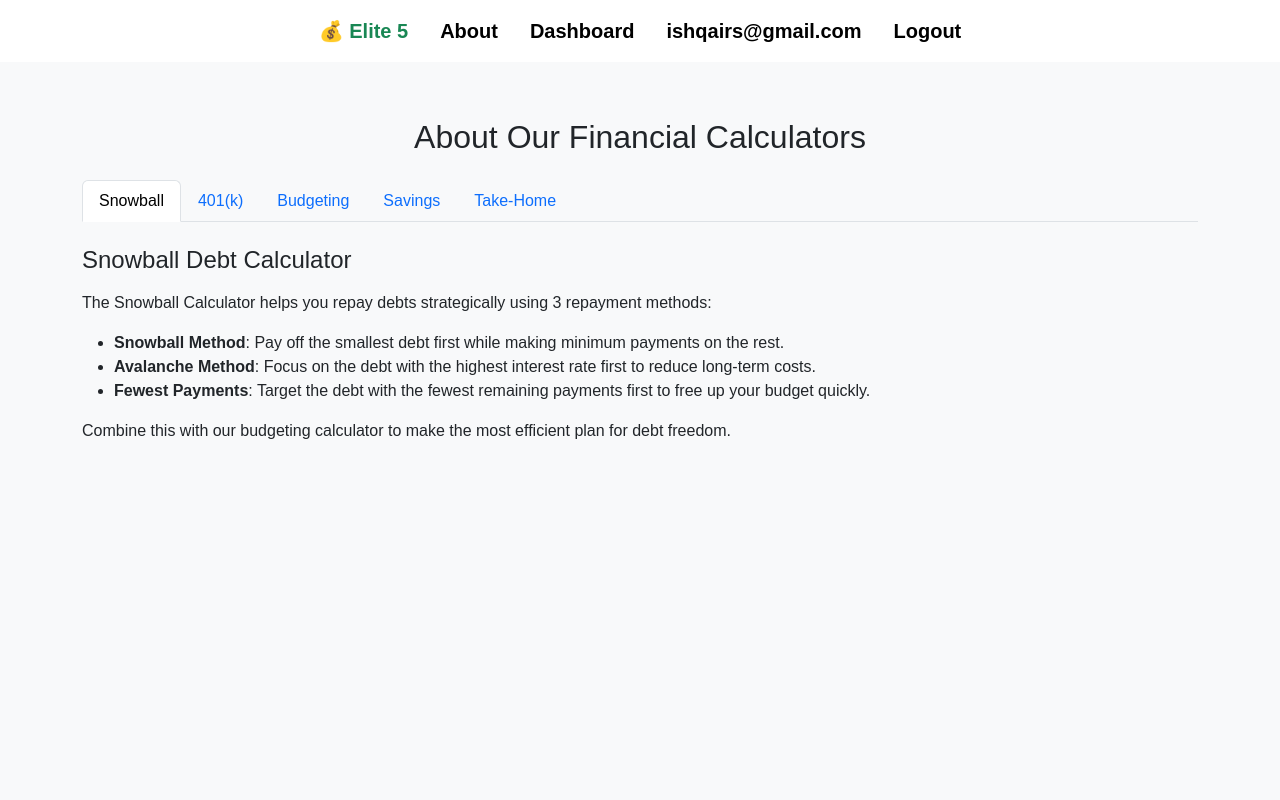
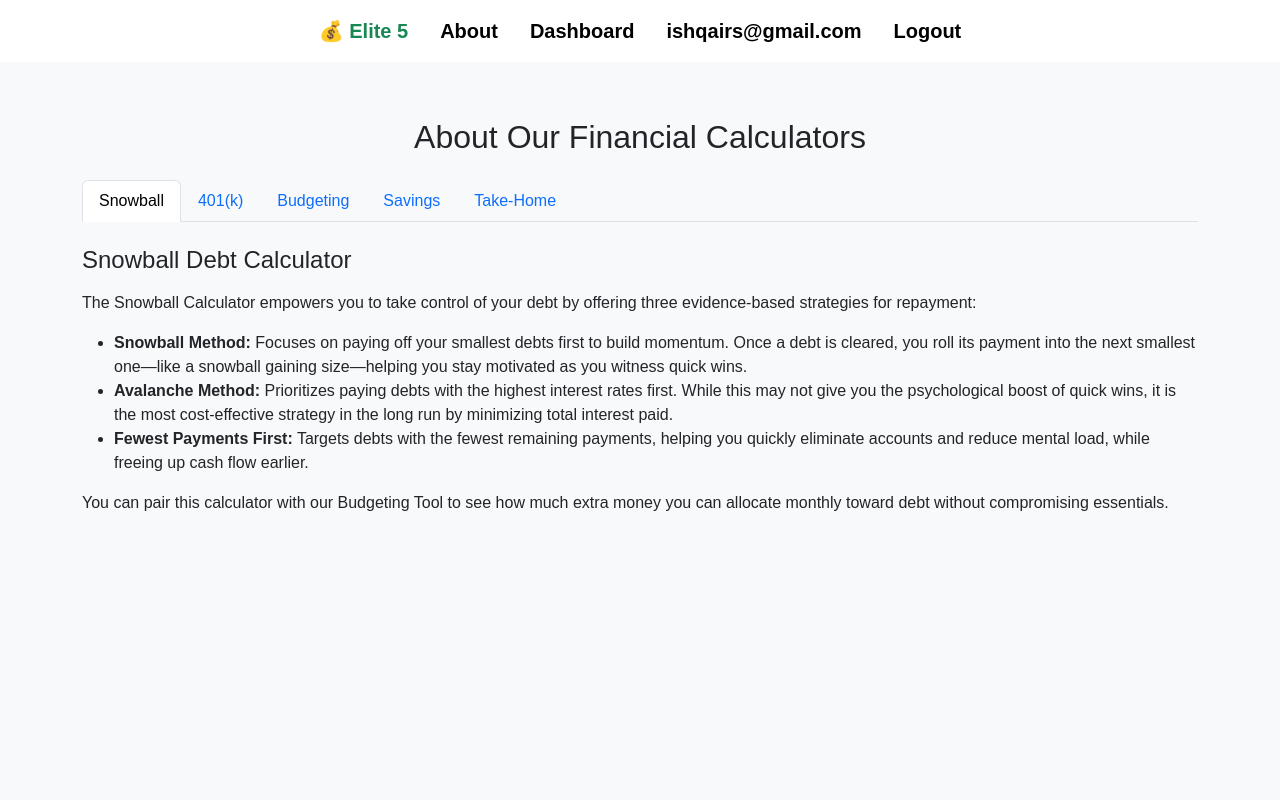
Before and after one commit to DePaul-Spring-2025-CSC-394-903/final-project-poc-team-5, a Django app: page /calculator-info/ in a window 1280 px wide. Run offline with Django 4.2, Linux system fonts and the light colour scheme; a user stored in the database is signed in.

Commit message:
updated about

```diff
--- a/main/templates/main/calculator_info.html
+++ b/main/templates/main/calculator_info.html
@@ -30,60 +30,63 @@
     <!-- Snowball -->
   <div class="tab-pane fade show active" id="snowball" role="tabpanel">
     <h4 class="mb-3">Snowball Debt Calculator</h4>
-      <p>The Snowball Calculator helps you repay debts strategically using 3 repayment methods:</p>
+    <p>The Snowball Calculator empowers you to take control of your debt by offering three evidence-based strategies for repayment:</p>
     <ul>
-        <li><strong>Snowball Method</strong>: Pay off the smallest debt first while making minimum payments on the rest.</li>
-        <li><strong>Avalanche Method</strong>: Focus on the debt with the highest interest rate first to reduce long-term costs.</li>
-        <li><strong>Fewest Payments</strong>: Target the debt with the fewest remaining payments first to free up your budget quickly.</li>
+      <li><strong>Snowball Method:</strong> Focuses on paying off your smallest debts first to build momentum. Once a debt is cleared, you roll its payment into the next smallest one—like a snowball gaining size—helping you stay motivated as you witness quick wins.</li>
+      <li><strong>Avalanche Method:</strong> Prioritizes paying debts with the highest interest rates first. While this may not give you the psychological boost of quick wins, it is the most cost-effective strategy in the long run by minimizing total interest paid.</li>
+      <li><strong>Fewest Payments First:</strong> Targets debts with the fewest remaining payments, helping you quickly eliminate accounts and reduce mental load, while freeing up cash flow earlier.</li>
     </ul>
-      <p>Combine this with our budgeting calculator to make the most efficient plan for debt freedom.</p>
+    <p>You can pair this calculator with our Budgeting Tool to see how much extra money you can allocate monthly toward debt without compromising essentials.</p>
   </div>
 
   <!-- 401k -->
   <div class="tab-pane fade" id="k401" role="tabpanel">
     <h4 class="mb-3">401(k) Retirement Calculator</h4>
-      <p>Our 401(k) Calculator estimates your future retirement savings using:</p>
+    <p>This calculator estimates the size of your retirement nest egg based on real-world financial inputs. It accounts for:</p>
     <ul>
-        <li>Initial deposit and expected salary growth</li>
-        <li>Contribution rate and employer match</li>
-        <li>Annual investment return (compound interest)</li>
+      <li>Initial 401(k) balance or first-time deposit</li>
+      <li>Your annual salary and expected salary growth over time</li>
+      <li>Employee contributions as a percentage of income and employer matching policies</li>
+      <li>Compound annual return rate based on typical investment performance</li>
     </ul>
-      <p>It’s a great way to visualize how consistent saving today can grow into long-term wealth.</p>
+    <p>It also visually charts your progress over the years, showing how your savings can grow exponentially thanks to compounding. Use this to assess whether you're on track to retire comfortably and when you may reach your financial independence goals.</p>
   </div>
 
   <!-- Budgeting -->
   <div class="tab-pane fade" id="budget" role="tabpanel">
     <h4 class="mb-3">Budgeting Tool</h4>
-      <p>This tool helps you allocate your monthly income across essential spending categories like:</p>
+    <p>Our Budgeting Calculator offers a flexible way to allocate your monthly income across essential and discretionary spending categories. Built-in features include:</p>
     <ul>
-        <li>Housing, Food, Utilities, Transportation</li>
-        <li>Healthcare, Savings, Debt, Entertainment</li>
+      <li>Predefined categories: Housing, Food, Utilities, Transportation, Healthcare, Savings, Debt, and Entertainment</li>
+      <li>Customizable allocation sliders and inputs to match your lifestyle or goals</li>
+      <li>Integration with Snowball or 401(k) calculations so your debt payments and savings plans are part of the same financial picture</li>
     </ul>
-      <p>You can start with default percentages, link in your debt or 401(k) data, and adjust your allocations to fit your lifestyle.</p>
+    <p>This tool is ideal for planning expenses, staying under budget, and adjusting your priorities based on real data. Whether you’re living paycheck to paycheck or trying to build wealth, this tool helps you make smarter financial choices.</p>
   </div>
 
   <!-- Savings -->
   <div class="tab-pane fade" id="savings" role="tabpanel">
     <h4 class="mb-3">Savings Calculator</h4>
-      <p>Use this calculator to project how your savings grow based on:</p>
+    <p>This tool helps you project how your savings will grow over time, based on inputs such as:</p>
     <ul>
-        <li>Monthly contributions</li>
-        <li>Expected interest rate</li>
-        <li>Time horizon</li>
+      <li>Initial savings balance</li>
+      <li>Recurring monthly or annual contributions</li>
+      <li>Interest rate assumptions and compounding frequency</li>
+      <li>Optional savings goal, so you can see how long it will take to reach your target</li>
     </ul>
-      <p>It shows the power of compound interest and consistency in saving.</p>
+    <p>The calculator returns both a projected balance and an interactive line graph showing growth month by month, helping you understand the impact of saving early and often. It’s a perfect visualizer for emergency funds, vacations, home down payments, and more.</p>
   </div>
 
   <!-- Take-Home -->
   <div class="tab-pane fade" id="takehome" role="tabpanel">
     <h4 class="mb-3">Take-Home Pay Calculator</h4>
-      <p>This calculator estimates how much of your paycheck you actually keep after:</p>
+    <p>Ever wonder how much of your paycheck actually ends up in your bank account? This tool breaks down your income after deductions, including:</p>
     <ul>
-        <li>Federal and state taxes</li>
-        <li>Pre-tax and post-tax deductions</li>
+      <li>Federal and state income taxes (based on your filing status and location)</li>
+      <li>FICA taxes (Social Security and Medicare)</li>
+      <li>Pay frequency (weekly, bi-weekly, monthly, etc.)</li>
     </ul>
-      <p>It helps you better understand your real monthly income for smarter planning.</p>
-    </div>
+    <p>The result includes a pie chart and breakdown showing your real net income per paycheck and annually. This is especially useful for understanding how much you can afford in monthly expenses, savings, or debt repayment.</p>
   </div>
 </div>
 {% endblock %}
```
Also changed, not shown: db.sqlite3. Lines whose indentation alone changed are shown as unchanged.
